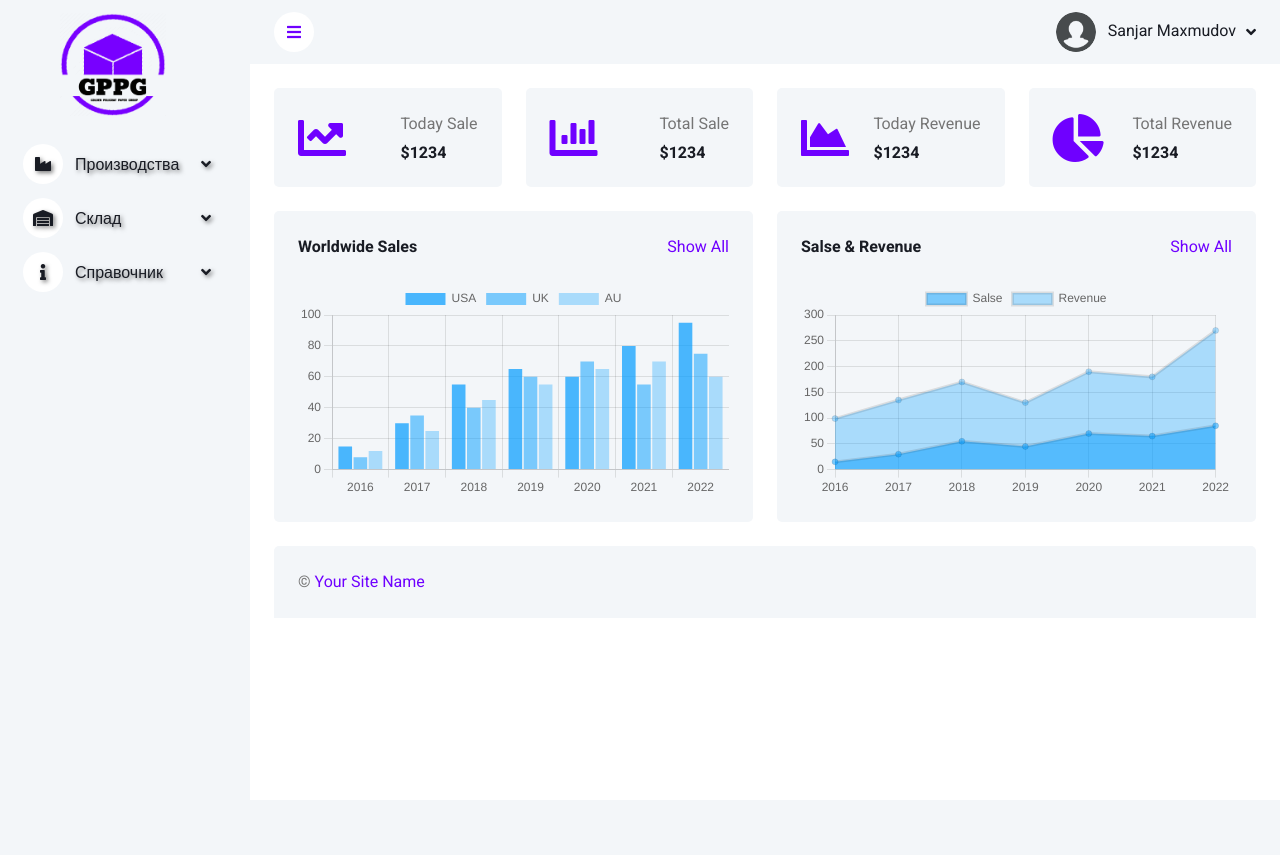
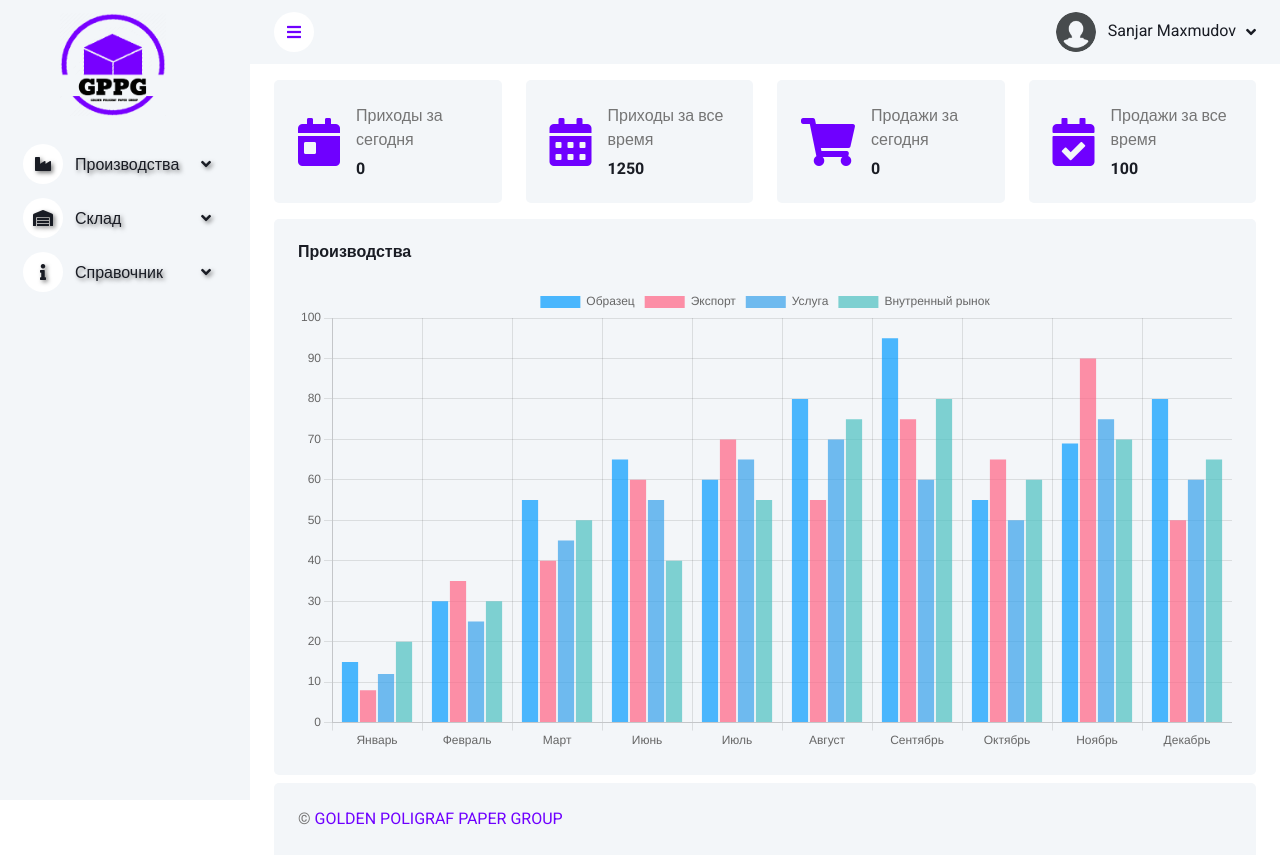
Before and after one commit to cocksure/box, a Django app: page / in a window 1280 px wide. Before the commit the page ends 588 px from the top, so only its background shows below. Run offline with Django 5.2, Linux system fonts and the light colour scheme; a user stored in the database is signed in; data comes from the database, SQL or seed files in the repository; both versions use the stored data as it was after the commit; some libraries are stand-ins or nearby versions.

Commit message:
add dashboard view

```diff
--- a/apps/depo/forms.py
+++ b/apps/depo/forms.py
@@ -42,7 +42,7 @@ class IncomingMaterialForm(forms.ModelForm):
 
 	def __init__(self, *args, **kwargs):
 		super().__init__(*args, **kwargs)
-		self.fields['material'].queryset = Material.objects.all()
+		self.fields['material'].queryset = Material.objects.exclude(material_type=2)
 
 
 class OutgoingForm(forms.ModelForm):
@@ -81,6 +81,10 @@ class OutgoingMaterialForm(forms.ModelForm):
 					   'name': 'outgoing_comment', 'placeholder': 'Примечание'}),
 		}
 
+	def __init__(self, *args, **kwargs):
+		super().__init__(*args, **kwargs)
+		self.fields['material'].queryset = Material.objects.exclude(material_type=2)
+
 
 OutgoingMaterialFormSet = inlineformset_factory(Outgoing, OutgoingMaterial, form=OutgoingMaterialForm, extra=1)
 IncomingMaterialFormSet = inlineformset_factory(Incoming, IncomingMaterial, form=IncomingMaterialForm, extra=1)
--- a/config/urls.py
+++ b/config/urls.py
@@ -3,12 +3,12 @@ from django.conf.urls.static import static
 from django.contrib import admin
 from django.urls import path, include
 
-from config.views import base_html_view
+from config.views import dashboard_view
 
 urlpatterns = [
 	# basic urls
 	path('admin/', admin.site.urls),
-	path('', base_html_view, name='base_html'),
+	path('', dashboard_view, name='base_html'),
 	path('production/', include('apps.production.urls')),
 	path('', include('apps.users.urls')),
 	path('depo/', include('apps.depo.urls')),
--- a/config/views.py
+++ b/config/views.py
@@ -1,7 +1,38 @@
 from django.contrib.auth.decorators import login_required
 from django.shortcuts import render
 
+from apps.depo.models.incoming import Incoming
+from django.db.models import Sum
+from datetime import date
+
+from apps.depo.models.outgoing import Outgoing
+
 
 @login_required
-def base_html_view(request):
-	return render(request, 'base.html')
+def dashboard_view(request):
+	# Получаем текущую дату
+	today = date.today()
+
+	# Расчет приходов за сегодня
+	today_incomings = Incoming.objects.filter(data=today)
+	today_incoming_sum = today_incomings.aggregate(total=Sum('incomingmaterial__amount'))['total'] or 0
+
+	# Расчет приходов за все время
+	all_incoming_sum = Incoming.objects.aggregate(total=Sum('incomingmaterial__amount'))['total'] or 0
+
+	# Расчет продаж (расходов с типом "продажа") за сегодня
+	today_sales = Outgoing.objects.filter(data=today, outgoing_type=Outgoing.OutgoingType.SALE)
+	today_sales_sum = today_sales.aggregate(total=Sum('outgoing_materials__amount'))['total'] or 0
+
+	# Расчет продаж (расходов с типом "продажа") за все время
+	all_sales_sum = Outgoing.objects.filter(outgoing_type=Outgoing.OutgoingType.SALE)
+	all_sales_sum = all_sales_sum.aggregate(total=Sum('outgoing_materials__amount'))['total'] or 0
+
+	context = {
+		'today_incoming_sum': today_incoming_sum,
+		'all_incoming_sum': all_incoming_sum,
+		'today_sales_sum': today_sales_sum,
+		'all_sales_sum': all_sales_sum,
+	}
+
+	return render(request, 'dashboard.html', context)
--- a/static/js/main.js
+++ b/static/js/main.js
@@ -50,14 +50,29 @@
         var myChart1 = new Chart(ctx1, {
             type: "bar",
             data: {
-                labels: ["2016", "2017", "2018", "2019", "2020", "2021", "2022"],
-                datasets: [{
-                    label: "USA", data: [15, 30, 55, 65, 60, 80, 95], backgroundColor: "rgba(0, 156, 255, .7)"
-                }, {
-                    label: "UK", data: [8, 35, 40, 60, 70, 55, 75], backgroundColor: "rgba(0, 156, 255, .5)"
-                }, {
-                    label: "AU", data: [12, 25, 45, 55, 65, 70, 60], backgroundColor: "rgba(0, 156, 255, .3)"
-                }]
+                labels: ["Январь", "Февраль", "Март", "Июнь", "Июль", "Август", "Сентябрь", "Октябрь", "Ноябрь", "Декабрь"],
+                datasets: [
+                    {
+                        label: "Образец",
+                        data: [15, 30, 55, 65, 60, 80, 95, 55, 69, 80, 66, 80],
+                        backgroundColor: "rgba(0, 156, 255, 0.7)"
+                    },
+                    {
+                        label: "Экспорт",
+                        data: [8, 35, 40, 60, 70, 55, 75, 65, 90, 50, 75, 55],
+                        backgroundColor: "rgba(255, 99, 132, 0.7)"
+                    },
+                    {
+                        label: "Услуга",
+                        data: [12, 25, 45, 55, 65, 70, 60, 50, 75, 60, 55, 65],
+                        backgroundColor: "rgba(54, 162, 235, 0.7)"
+                    },
+                    {
+                        label: "Внутренный рынок",
+                        data: [20, 30, 50, 40, 55, 75, 80, 60, 70, 65, 85, 70],
+                        backgroundColor: "rgba(75, 192, 192, 0.7)"
+                    }
+                ]
             },
             options: {
                 responsive: true
@@ -65,27 +80,6 @@
         });
 
         // Sales & Revenue Chart
-        var ctx2 = $("#salse-revenue").get(0).getContext("2d");
-        var myChart2 = new Chart(ctx2, {
-            type: "line",
-            data: {
-                labels: ["2016", "2017", "2018", "2019", "2020", "2021", "2022"],
-                datasets: [{
-                    label: "Salse",
-                    data: [15, 30, 55, 45, 70, 65, 85],
-                    backgroundColor: "rgba(0, 156, 255, .5)",
-                    fill: true
-                }, {
-                    label: "Revenue",
-                    data: [99, 135, 170, 130, 190, 180, 270],
-                    backgroundColor: "rgba(0, 156, 255, .3)",
-                    fill: true
-                }]
-            },
-            options: {
-                responsive: true
-            }
-        });
     } else {
         console.error("Chart.js не загружен");
     }
--- a/templates/base.html
+++ b/templates/base.html
@@ -35,9 +35,7 @@
     <!-- Libraries Stylesheet -->
     <link href="{% static 'lib/owlcarousel/assets/owl.carousel.min.css' %}" rel="stylesheet">
     <link href="{% static 'lib/tempusdominus/css/tempusdominus-bootstrap-4.min.css' %}" rel="stylesheet">
-    <!-- Customized Bootstrap Stylesheet -->
     <link href="{% static 'css/bootstrap.min.css' %}" rel="stylesheet">
-    <!-- Template Stylesheet -->
     <link href="{% static 'css/style.css' %}" rel="stylesheet">
 
 
@@ -190,98 +188,8 @@
         {% endblock %}
 
         {% block dashboard %}
-            <!-- Sale & Revenue Start -->
-            <div class="container-fluid pt-4 px-4">
-                <div class="row g-4">
-                    <div class="col-sm-6 col-xl-3">
-                        <div class="bg-light rounded d-flex align-items-center justify-content-between p-4">
-                            <i class="fa fa-chart-line fa-3x text-primary"></i>
-                            <div class="ms-3">
-                                <p class="mb-2">Today Sale</p>
-                                <h6 class="mb-0">$1234</h6>
-                            </div>
-                        </div>
-                    </div>
-                    <div class="col-sm-6 col-xl-3">
-                        <div class="bg-light rounded d-flex align-items-center justify-content-between p-4">
-                            <i class="fa fa-chart-bar fa-3x text-primary"></i>
-                            <div class="ms-3">
-                                <p class="mb-2">Total Sale</p>
-                                <h6 class="mb-0">$1234</h6>
-                            </div>
-                        </div>
-                    </div>
-                    <div class="col-sm-6 col-xl-3">
-                        <div class="bg-light rounded d-flex align-items-center justify-content-between p-4">
-                            <i class="fa fa-chart-area fa-3x text-primary"></i>
-                            <div class="ms-3">
-                                <p class="mb-2">Today Revenue</p>
-                                <h6 class="mb-0">$1234</h6>
-                            </div>
-                        </div>
-                    </div>
-                    <div class="col-sm-6 col-xl-3">
-                        <div class="bg-light rounded d-flex align-items-center justify-content-between p-4">
-                            <i class="fa fa-chart-pie fa-3x text-primary"></i>
-                            <div class="ms-3">
-                                <p class="mb-2">Total Revenue</p>
-                                <h6 class="mb-0">$1234</h6>
-                            </div>
-                        </div>
-                    </div>
-                </div>
-            </div>
-            <!-- Sale & Revenue End -->
 
-
-            <!-- Sales Chart Start -->
-            <div class="container-fluid pt-4 px-4">
-                <div class="row g-4">
-                    <div class="col-sm-12 col-xl-6">
-                        <div class="bg-light text-center rounded p-4">
-                            <div class="d-flex align-items-center justify-content-between mb-4">
-                                <h6 class="mb-0">Worldwide Sales</h6>
-                                <a href="">Show All</a>
-                            </div>
-                            <canvas id="worldwide-sales"
-                                    style="display: block; box-sizing: border-box; height: 224px; width: 449px;"
-                                    width="449"
-                                    height="224"></canvas>
-                        </div>
-                    </div>
-                    <div class="col-sm-12 col-xl-6">
-                        <div class="bg-light text-center rounded p-4">
-                            <div class="d-flex align-items-center justify-content-between mb-4">
-                                <h6 class="mb-0">Salse &amp; Revenue</h6>
-                                <a href="">Show All</a>
-                            </div>
-                            <canvas id="salse-revenue"
-                                    style="display: block; box-sizing: border-box; height: 224px; width: 449px;"
-                                    width="449"
-                                    height="224"></canvas>
-                        </div>
-                    </div>
-                </div>
-            </div>
-            <!-- Sales Chart End -->
-
-
-            <!-- Footer Start -->
-            <div class="container-fluid pt-4 px-4">
-                <div class="bg-light rounded-top p-4">
-                    <div class="row">
-                        <div class="col-12 col-sm-6 text-center text-sm-start">
-                            © <a href="#">Your Site Name</a>
-                        </div>
-                        <div class="col-12 col-sm-6 text-center text-sm-end">
-                            <br>
-                        </div>
-                    </div>
-                </div>
-            </div>
-            <!-- Footer End -->
-
-        {% endblock %}
+        {% endblock dashboard %}
     </div>
     <!-- Content End -->
 
--- /dev/null
+++ b/templates/dashboard.html
@@ -0,0 +1,87 @@
+{% extends 'base.html' %}
+{% load static %}
+
+{% block dashboard %}
+    <!-- Sale & Revenue Start -->
+    <div class="container-fluid pt-3 px-4">
+        <div class="row g-4">
+            <div class="col-sm-6 col-xl-3">
+                <div class="bg-light rounded d-flex align-items-center justify-content-between p-4">
+                    <i class="fa fa-calendar-day fa-3x text-primary"></i>
+                    <div class="ms-3">
+                        <p class="mb-2">Приходы за сегодня</p>
+                        <h6 class="mb-0">{{ today_incoming_sum }}</h6>
+                    </div>
+                </div>
+            </div>
+            <div class="col-sm-6 col-xl-3">
+                <div class="bg-light rounded d-flex align-items-center justify-content-between p-4">
+                    <i class="fa fa-calendar-alt fa-3x text-primary"></i>
+                    <div class="ms-3">
+                        <p class="mb-2">Приходы за все время</p>
+                        <h6 class="mb-0">{{ all_incoming_sum }}</h6>
+                    </div>
+                </div>
+            </div>
+            <div class="col-sm-6 col-xl-3">
+                <div class="bg-light rounded d-flex align-items-center justify-content-between p-4">
+                    <i class="fa fa-shopping-cart fa-3x text-primary"></i>
+                    <div class="ms-3">
+                        <p class="mb-2">Продажи за сегодня</p>
+                        <h6 class="mb-0">{{ today_sales_sum }}</h6>
+                    </div>
+                </div>
+            </div>
+            <div class="col-sm-6 col-xl-3">
+                <div class="bg-light rounded d-flex align-items-center justify-content-between p-4">
+                    <i class="fa fa-calendar-check fa-3x text-primary"></i>
+                    <div class="ms-3">
+                        <p class="mb-2">Продажи за все время</p>
+                        <h6 class="mb-0">{{ all_sales_sum }}</h6>
+                    </div>
+                </div>
+            </div>
+
+        </div>
+    </div>
+    <!-- Sale & Revenue End -->
+
+
+    <!-- Sales Chart Start -->
+    <div class="container-fluid pt-3 px-4">
+        <div class="row g-4">
+            <div class="col-sm-12 col-xl-12">
+                <div class="col-sm-12 col-xl-12">
+                    <div class="bg-light text-center rounded p-4">
+                        <div class="d-flex align-items-center justify-content-between mb-4">
+                            <h6 class="mb-0">Производства</h6>
+                        </div>
+                        <canvas id="worldwide-sales"
+                                style="display: block; box-sizing: border-box; max-height: 520px; width: 449px;"
+                                width="449"
+                                height="224"></canvas>
+                    </div>
+                </div>
+            </div>
+        </div>
+    </div>
+    <!-- Sales Chart End -->
+
+
+
+    <!-- Footer Start -->
+    <div class="container-fluid pt-2 px-4">
+        <div class="bg-light rounded-top p-4">
+            <div class="row">
+                <div class="col-12 col-sm-6 text-center text-sm-start">
+                    © <a href="#">GOLDEN POLIGRAF PAPER GROUP</a>
+                </div>
+                <div class="col-12 col-sm-6 text-center text-sm-end">
+                    <br>
+                </div>
+            </div>
+        </div>
+    </div>
+    <!-- Footer End -->
+
+{% endblock %}
```
Also changed, not shown: apps/production/forms.py (+7 -4 lines), apps/production/views.py (+93 -71 lines), templates/production/packaging.html (+11 -4 lines), db.sqlite3, static/css/style.css (line endings or trailing spaces).
